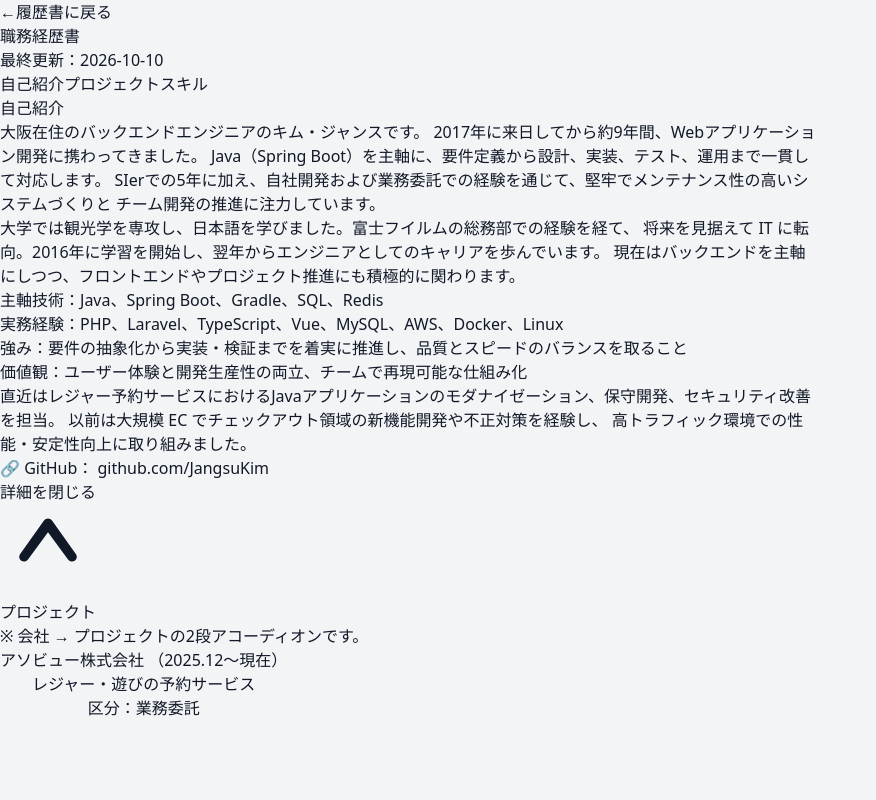
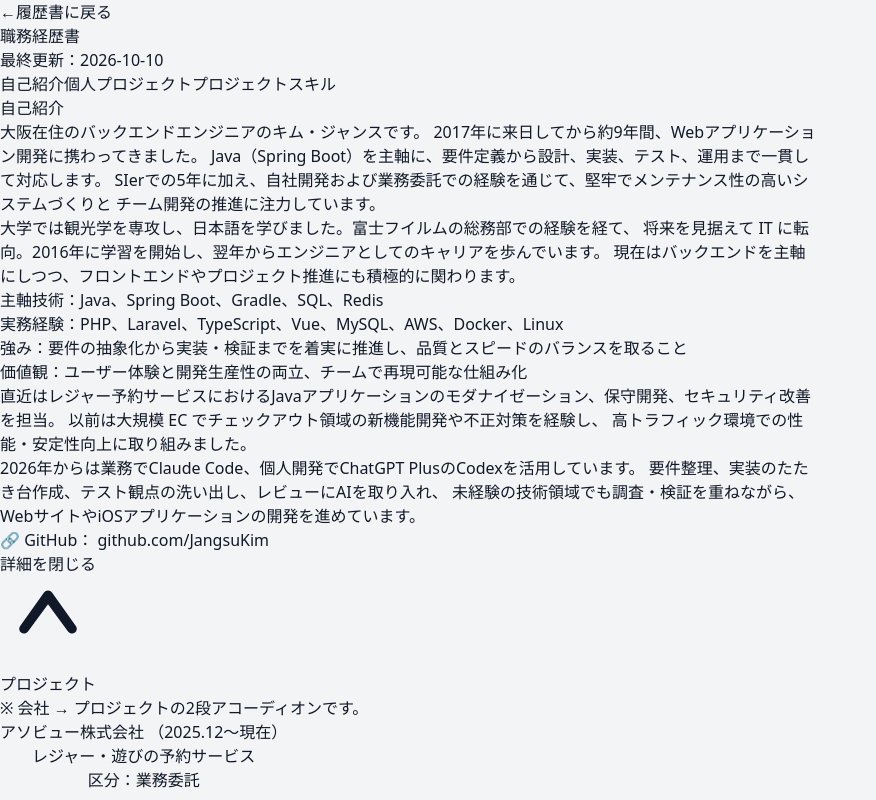
Before and after one commit to JangsuKim/resume, a Vue app in the folder site/: page /career in a window 1280 px wide. Both pictures are taken after a click on the button "詳細を表示". Shown: the top 800 px of the page, without its empty margins (0-876 px from the left). Built offline with nearby package versions, Linux system fonts and the light colour scheme.

Commit message:
feat(career): add personal projects

```diff
--- a/site/src/views/CareerView.vue
+++ b/site/src/views/CareerView.vue
@@ -36,6 +36,7 @@
           <span>最終更新：2026-10-10</span>
           <nav class="space-x-4">
             <a href="#intro" class="hover:underline">自己紹介</a>
+            <a href="#personal-projects" class="hover:underline">個人プロジェクト</a>
             <a href="#projects" class="hover:underline">プロジェクト</a>
             <a href="#skills" class="hover:underline">スキル</a>
           </nav>
@@ -76,6 +77,12 @@
                   高トラフィック環境での性能・安定性向上に取り組みました。
                 </p>
 
+                <p>
+                  2026年からは業務でClaude Code、個人開発でChatGPT PlusのCodexを活用しています。
+                  要件整理、実装のたたき台作成、テスト観点の洗い出し、レビューにAIを取り入れ、
+                  未経験の技術領域でも調査・検証を重ねながら、WebサイトやiOSアプリケーションの開発を進めています。
+                </p>
+
                 <div class="pt-1 text-xs text-gray-600">
                   🔗 GitHub：
                   <a href="https://github.com/JangsuKim" target="_blank" rel="noopener" class="underline">
@@ -108,7 +115,6 @@
           </div>
         </section>
 
-
         <!-- プロジェクト -->
         <section id="projects" class="mt-10">
           <h2 class="text-lg font-semibold tracking-wide">プロジェクト</h2>
@@ -116,6 +122,27 @@
 
           <div class="mt-4">
             <CompanyAccordion :companies="careerCompanies" :print-mode="printMode" />
+          </div>
+        </section>
+
+        <!-- 個人プロジェクト -->
+        <section id="personal-projects" class="mt-10">
+          <h2 class="text-lg font-semibold tracking-wide">個人プロジェクト</h2>
+          <div class="mt-4 grid gap-4 md:grid-cols-2">
+            <article class="rounded-md border border-gray-300 p-5">
+              <div class="flex items-start justify-between gap-3">
+                <h3 class="font-semibold">Seoulian Dental Webサイト</h3>
+                <a href="https://seouliandental.seoulian-dental.workers.dev/" target="_blank" rel="noopener" class="shrink-0 text-xs text-blue-600 hover:underline">サイトを見る ↗</a>
+              </div>
+              <p class="mt-3 text-sm leading-6 text-gray-700">開業した歯科医院向けに、要望整理からデザイン・実装・公開までを一貫して担当したカスタムWebサイトです。ユーザーに伝わりやすい情報設計と、運用しやすい構成を意識して制作しました。</p>
+            </article>
+            <article class="rounded-md border border-gray-300 p-5">
+              <div class="flex items-start justify-between gap-3">
+                <h3 class="font-semibold">PairPocket</h3>
+                <a href="https://github.com/JangsuKim/PairPocket" target="_blank" rel="noopener" class="shrink-0 text-xs text-blue-600 hover:underline">GitHub ↗</a>
+              </div>
+              <p class="mt-3 text-sm leading-6 text-gray-700">同居・結婚生活における家計管理を目的に開発中のiOSアプリケーションです。実際の生活課題を起点に、要件定義から設計・実装を進めています。</p>
+            </article>
           </div>
         </section>
 
```
